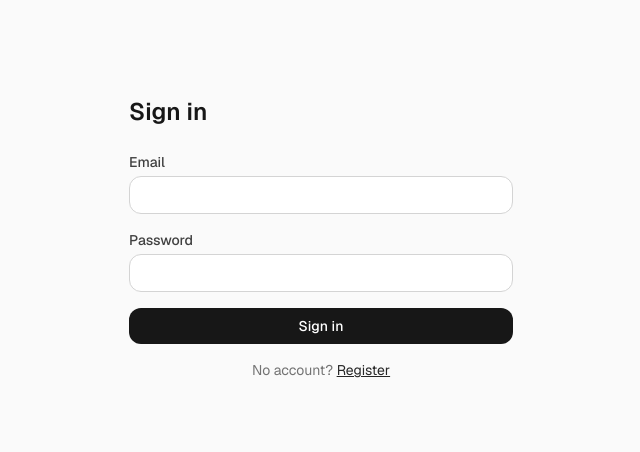
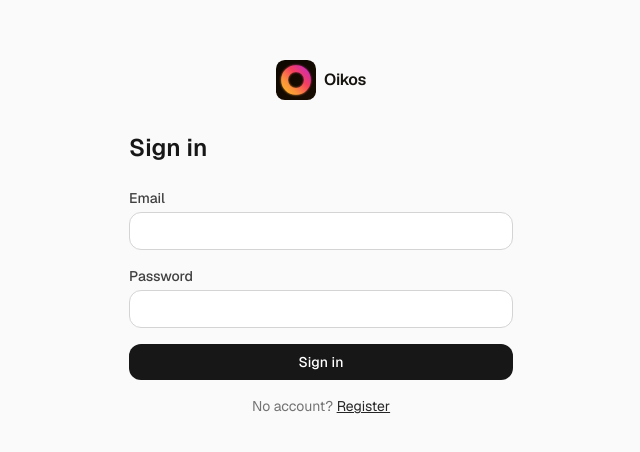
Before and after one commit to aram877/oikos, a Next.js app: page /auth/login in a window 1280 px wide. Shown: the part 162-614 px from the top of the page, without its empty margins (319-959 px from the left). Built offline with nearby package versions, Linux system fonts and the light colour scheme; no server answers.

Commit message:
feat: add Oikos logo to header nav and auth pages
New OikosLogo component renders the gradient O mark + wordmark.
Shown before nav items in the header (linked to /), and centered
above the form on login and register pages.

```diff
--- a/src/app/auth/login/page.tsx
+++ b/src/app/auth/login/page.tsx
@@ -4,6 +4,7 @@ import { useState } from 'react'
 import Link from 'next/link'
 import { useRouter } from 'next/navigation'
 import { createClient } from '@/lib/supabase/client'
+import OikosLogo from '@/components/OikosLogo'
 
 export default function LoginPage() {
   const router = useRouter()
@@ -36,6 +37,9 @@ export default function LoginPage() {
   return (
     <div className="flex min-h-screen items-center justify-center bg-neutral-50 px-4 dark:bg-neutral-950">
       <div className="w-full max-w-sm">
+        <div className="mb-8 flex justify-center">
+          <OikosLogo size={40} />
+        </div>
         <h1 className="mb-6 text-2xl font-semibold text-neutral-900 dark:text-neutral-100">
           Sign in
         </h1>
--- a/src/app/auth/register/page.tsx
+++ b/src/app/auth/register/page.tsx
@@ -3,6 +3,7 @@
 import { useState } from 'react'
 import Link from 'next/link'
 import { createClient } from '@/lib/supabase/client'
+import OikosLogo from '@/components/OikosLogo'
 
 export default function RegisterPage() {
   const [email,    setEmail]    = useState('')
@@ -53,6 +54,9 @@ export default function RegisterPage() {
   return (
     <div className="flex min-h-screen items-center justify-center bg-neutral-50 px-4 dark:bg-neutral-950">
       <div className="w-full max-w-sm">
+        <div className="mb-8 flex justify-center">
+          <OikosLogo size={40} />
+        </div>
         <h1 className="mb-6 text-2xl font-semibold text-neutral-900 dark:text-neutral-100">
           Create account
         </h1>
--- a/src/app/layout.tsx
+++ b/src/app/layout.tsx
@@ -7,6 +7,7 @@ import UserMenu          from '@/components/UserMenu'
 import NotificationBell  from '@/components/NotificationBell'
 import ThemeToggle       from '@/components/ThemeToggle'
 import PwaInit           from '@/components/PwaInit'
+import OikosLogo         from '@/components/OikosLogo'
 
 const geistSans = Geist({
   variable: '--font-geist-sans',
@@ -57,7 +58,10 @@ export default async function RootLayout({
       <body className={`${geistSans.variable} ${geistMono.variable} antialiased`}>
         {user && (
           <header className="flex items-center justify-between border-b border-border bg-card px-4 py-3 text-sm shadow-sm">
-            <HeaderNav />
+            <div className="flex items-center gap-4">
+              <OikosLogo linked />
+              <HeaderNav />
+            </div>
             <div className="flex items-center gap-3">
               <ThemeToggle />
               <NotificationBell userId={user.id} />
--- /dev/null
+++ b/src/components/OikosLogo.tsx
@@ -0,0 +1,65 @@
+import Link from 'next/link'
+
+interface Props {
+  size?: number
+  /** If true, wraps in a Link to / */
+  linked?: boolean
+}
+
+function LogoMark({ size = 28 }: { size?: number }) {
+  return (
+    <svg
+      xmlns="http://www.w3.org/2000/svg"
+      viewBox="0 0 100 100"
+      width={size}
+      height={size}
+      aria-hidden="true"
+    >
+      <defs>
+        <linearGradient id="ll-bg" x1="0%" y1="0%" x2="100%" y2="100%">
+          <stop offset="0%"   stopColor="#0c0700"/>
+          <stop offset="100%" stopColor="#1a0e02"/>
+        </linearGradient>
+        <linearGradient id="ll-og" x1="0%" y1="100%" x2="100%" y2="0%">
+          <stop offset="0%"   stopColor="#fbbf24"/>
+          <stop offset="30%"  stopColor="#fb923c"/>
+          <stop offset="60%"  stopColor="#f43f5e"/>
+          <stop offset="100%" stopColor="#c026d3"/>
+        </linearGradient>
+        <filter id="ll-glow" x="-20%" y="-20%" width="140%" height="140%">
+          <feGaussianBlur in="SourceGraphic" stdDeviation="2.5" result="blur"/>
+          <feMerge>
+            <feMergeNode in="blur"/>
+            <feMergeNode in="SourceGraphic"/>
+          </feMerge>
+        </filter>
+      </defs>
+      <rect width="100" height="100" rx="22" fill="url(#ll-bg)"/>
+      <path
+        fillRule="evenodd"
+        fill="url(#ll-og)"
+        filter="url(#ll-glow)"
+        d="M50,13 A37,37 0 0 1 50,87 A37,37 0 0 1 50,13 Z M50,30 A20,20 0 0 0 50,70 A20,20 0 0 0 50,30 Z"
+      />
+    </svg>
+  )
+}
+
+export default function OikosLogo({ size = 28, linked = false }: Props) {
+  const inner = (
+    <span className="flex items-center gap-2 font-semibold text-foreground">
+      <LogoMark size={size} />
+      <span className="text-base tracking-tight">Oikos</span>
+    </span>
+  )
+
+  if (linked) {
+    return (
+      <Link href="/" className="flex items-center gap-2 outline-none focus-visible:ring-2 focus-visible:ring-ring rounded-md">
+        {inner}
+      </Link>
+    )
+  }
+
+  return inner
+}
```
